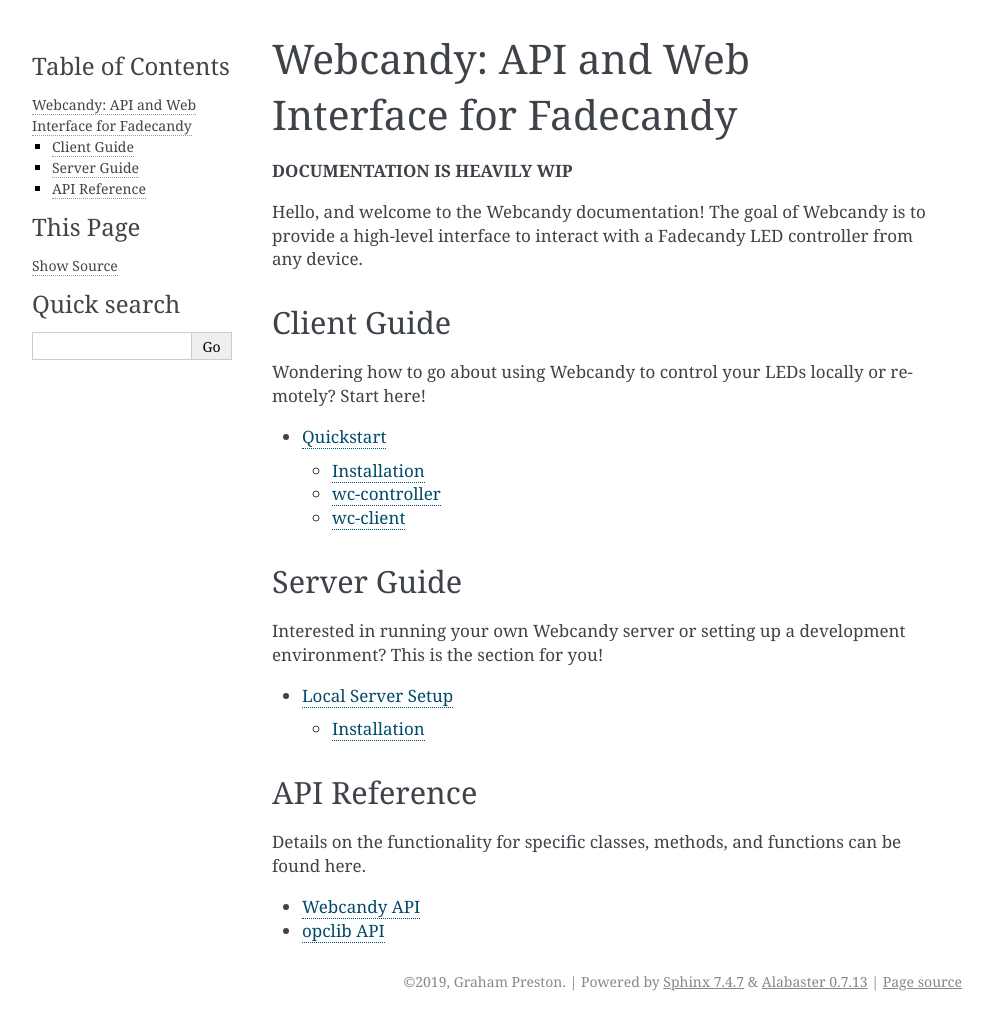
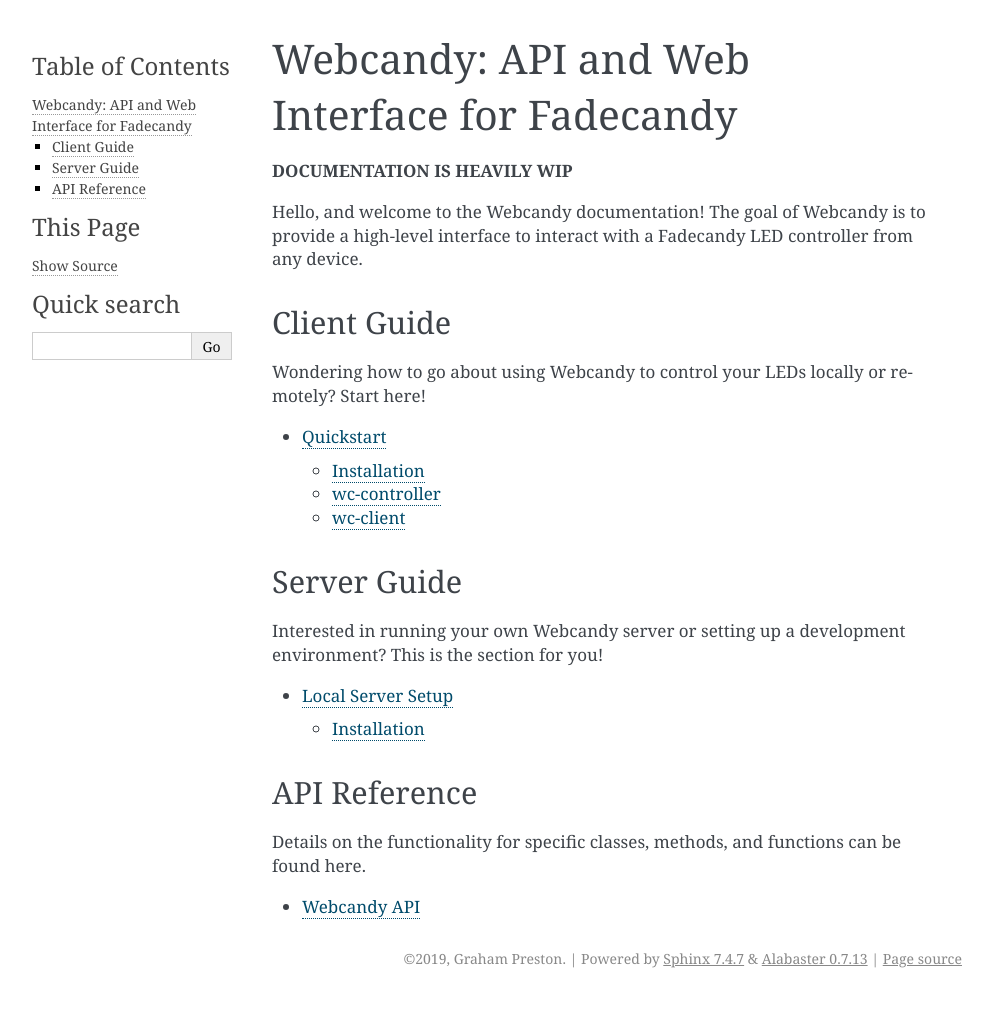
Before and after one commit to gcpreston/webcandy, a Sphinx documentation site: the page built from docs/index.rst, in a window 1280 px wide. Shown: the whole page, without its empty margins (148-1141 px from the left). Built offline with Sphinx 7.4.7, drawn with Linux system fonts in a browser that asks for light colours; after the commit the page ends 998 px from its top, so only the background shows below that.

Commit message:
Move opclib docs and fix README

```diff
--- a/docs/api/opclib_api.rst
+++ /dev/null
@@ -1,6 +0,0 @@
-opclib API
-==========
-
-.. automodule:: opclib.interface
-    :members:
-    :show-inheritance:
--- a/docs/index.rst
+++ b/docs/index.rst
@@ -36,4 +36,3 @@
    :maxdepth: 2
 
    api/webcandy_api
-   api/opclib_api
```
Also changed, not shown: README.md (+1 -1 lines).
